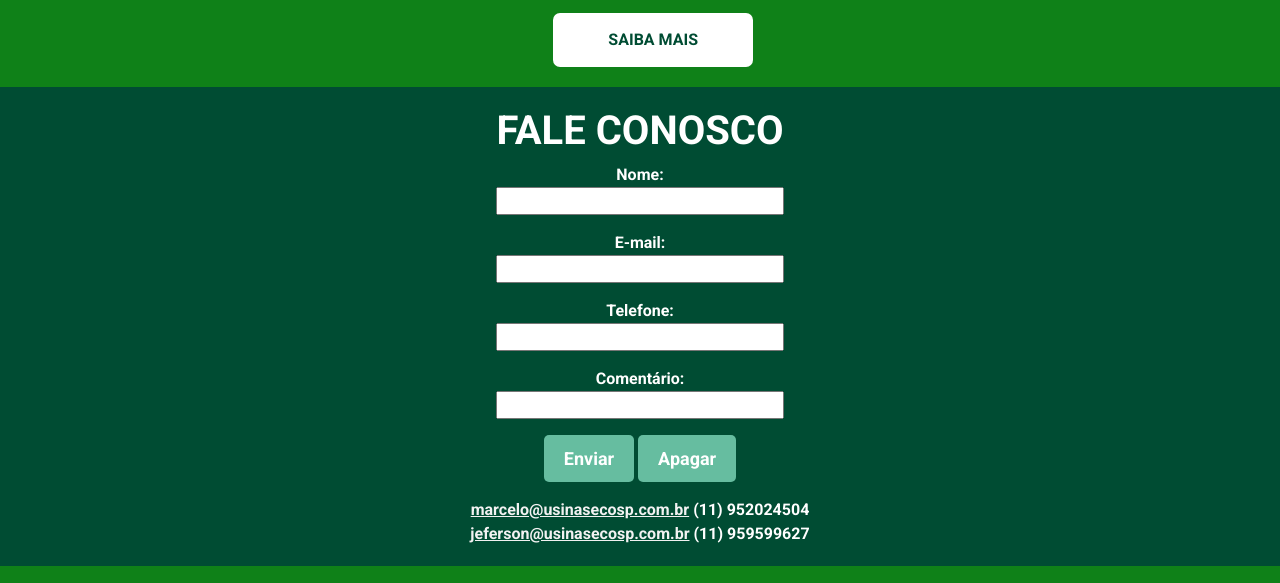
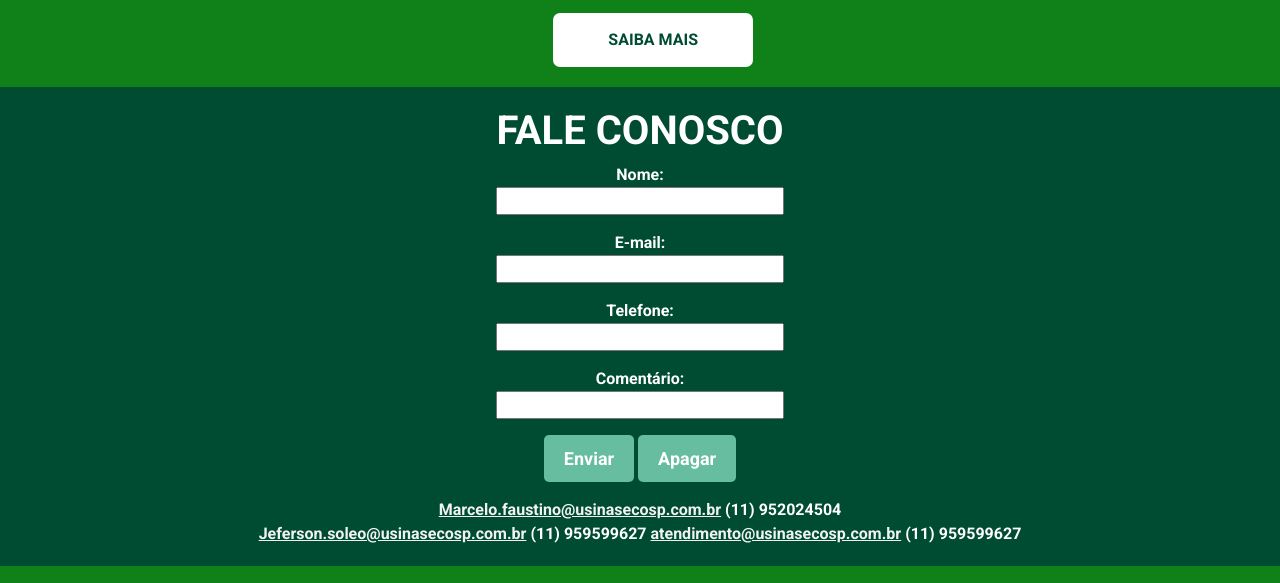
Before and after one commit to Verseck/ECO, a plain HTML site: page index.html in a window 1280 px wide. Shown: the part 1619-2202 px from the top of the page. Drawn offline with nearby package versions, Linux system fonts and the light colour scheme.

Commit message:
teste
teste

```diff
--- a/index.html
+++ b/index.html
@@ -82,7 +82,7 @@
           Limpeza Pública (Abrelpe), em 2018 o Brasil gerou 79 milhões de toneladas de resíduos. </p>
 
 
-       <a href="../ECO/residuos no brasil/index.html"> <div class="botao"> <button class="saiba">SAIBA MAIS</button> </div> </a>
+       <a href="./residuos no brasil/index.html"> <div class="botao"> <button class="saiba">SAIBA MAIS</button> </div> </a>
       </div>
     </div>
   </article>
@@ -125,10 +125,10 @@
     <article class="formu" id="ancoradois">
        <h1 class="fale">FALE CONOSCO</h1>
       <form class="formulario">
-        <input type="hidden" name="recipient" value="jeferson@usinasecosp.com.br">
+        <input type="hidden" name="recipient" value="Jeferson.soleo@usinasecosp.com.br">
         <input type="hidden" name="redirect" value="http://127.0.0.1:5500/HOME/home.html">
         <input type="hidden" name="subject" value="mensagem enviada">
-        <input type="hidden" name="email" value="marcelo@usinasecosp.com.br">
+        <input type="hidden" name="email" value="Marcelo.faustino@usinasecosp.com.br">
 
         <div class="text-um">
           <p>
@@ -161,11 +161,14 @@
         <input class="saiba" type="reset" name="BTApaga" value="Apagar"> </p>
 
         <div class="contato">
-          <a class="ctt" href="mailto:?subject=marcelo@usinasecosp.com.br">marcelo@usinasecosp.com.br</a>
-            <a> (11) 952024504</a>
+          <a class="ctt" href="mailto:?subject=marcelo@usinasecosp.com.br">Marcelo.faustino@usinasecosp.com.br</a>
+            <a>(11) 952024504</a>
 <br/>
-            <a class="ctt" href="mailto:?subject=jeferson@usinasecosp.com.br">jeferson@usinasecosp.com.br</a>
-             <a> (11) 959599627</a>
+            <a class="ctt" href="mailto:?subject=Jeferson.soleo@usinasecosp.com.br">Jeferson.soleo@usinasecosp.com.br</a>
+             <a>(11) 959599627</a>
+
+             <a class="ctt" href="mailto:?subject=atendimento@usinasecosp.com.br">atendimento@usinasecosp.com.br</a>
+             <a>(11) 959599627</a>
         </div>
 
 
```
Also changed, not shown: script.js (line endings or trailing spaces), style.css (line endings or trailing spaces).
